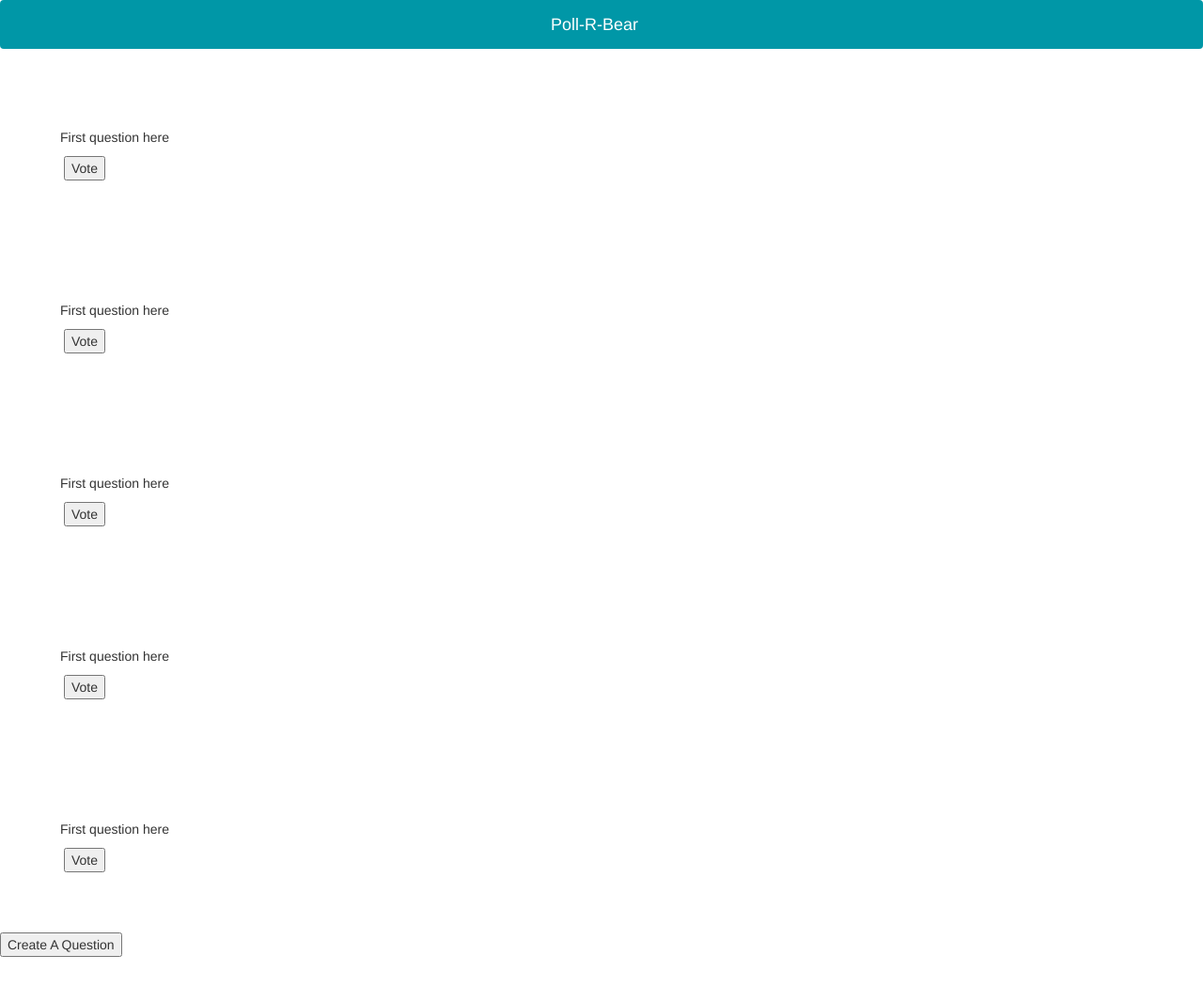
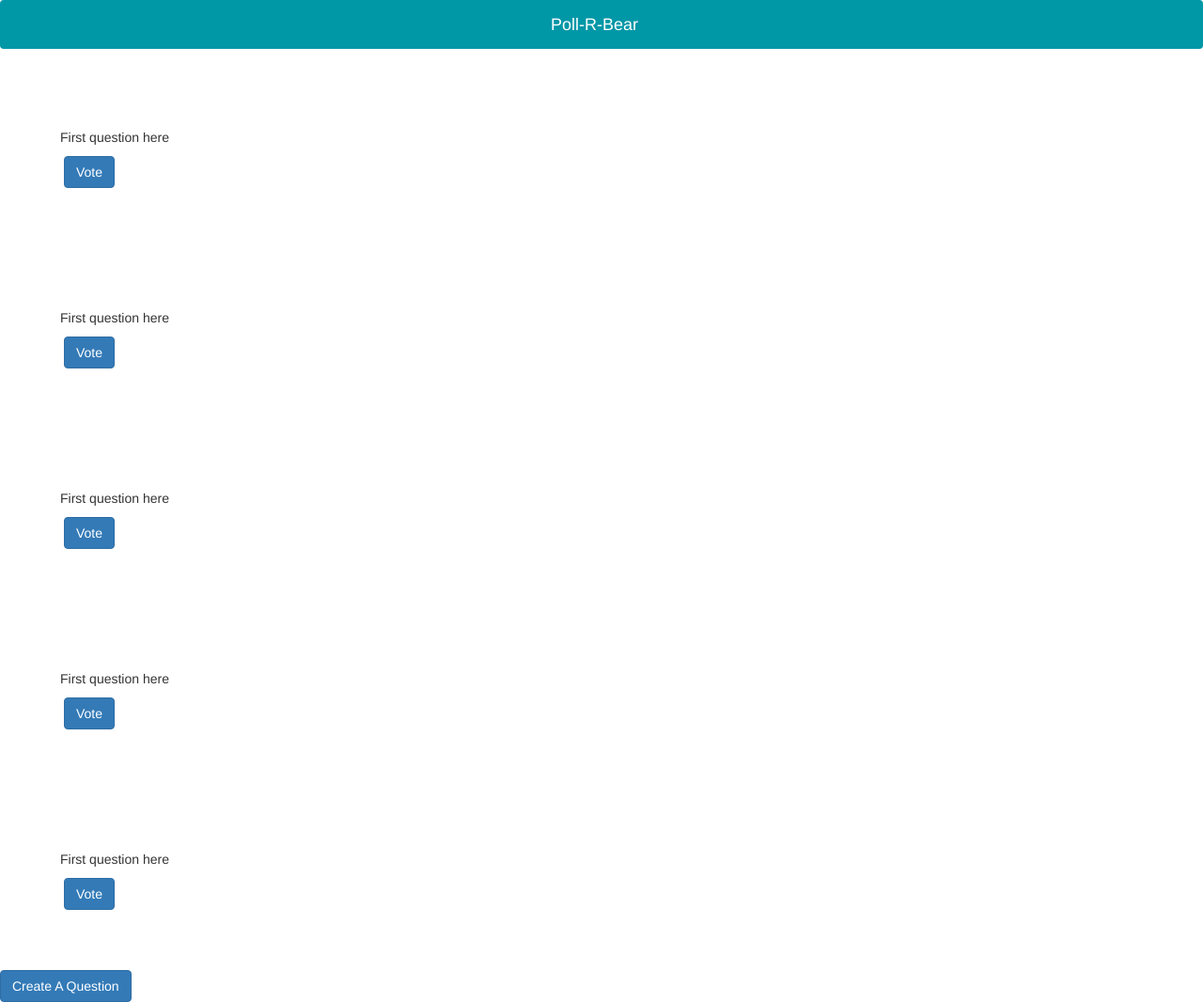
Before and after one commit to MackHartley/Poli-nator, a Python web app: template Poll_R_Bear/Templates/index.html in a window 1280 px wide. Shown: the whole page at 94% size. Before the commit the page ends 1018 px from the top, so only its background shows below. Run offline with Jinja, Linux system fonts and the light colour scheme; the template is opened without the code that fills it, so the values that code supplies are empty; some libraries are stand-ins or nearby versions.

Commit message:
Integrated bootstrap for buttons and started second page

```diff
--- a/Poll_R_Bear/Templates/index.html
+++ b/Poll_R_Bear/Templates/index.html
@@ -19,30 +19,30 @@
 			<div class="question">
 				<p>First question here</p>
 				<img src="#" alt="">
-				<button>Vote</button>
+				<button class="btn btn-primary">Vote</button>
 			</div>
 			<div class="question">
 				<p>First question here</p>
 				<img src="#" alt="">
-				<button>Vote</button>
+				<button class="btn btn-primary">Vote</button>
 			</div>
 			<div class="question">
 				<p>First question here</p>
 				<img src="#" alt="">
-				<button>Vote</button>
+				<button class="btn btn-primary">Vote</button>
 			</div>
 			<div class="question">
 				<p>First question here</p>
 				<img src="#" alt="">
-				<button>Vote</button>
+				<button class="btn btn-primary">Vote</button>
 			</div>
 			<div class="question">
 				<p>First question here</p>
 				<img src="#" alt="">
-				<button>Vote</button>
+				<button class="btn btn-primary">Vote</button>
 			</div>
 		</div>
-		<button id="questionCreate">
+		<button class="btn btn-primary" id="questionCreate">
 			Create A Question
 		</button>
 	</div>
```
Also changed, not shown: Poll_R_Bear/Templates/index2.html (added).
